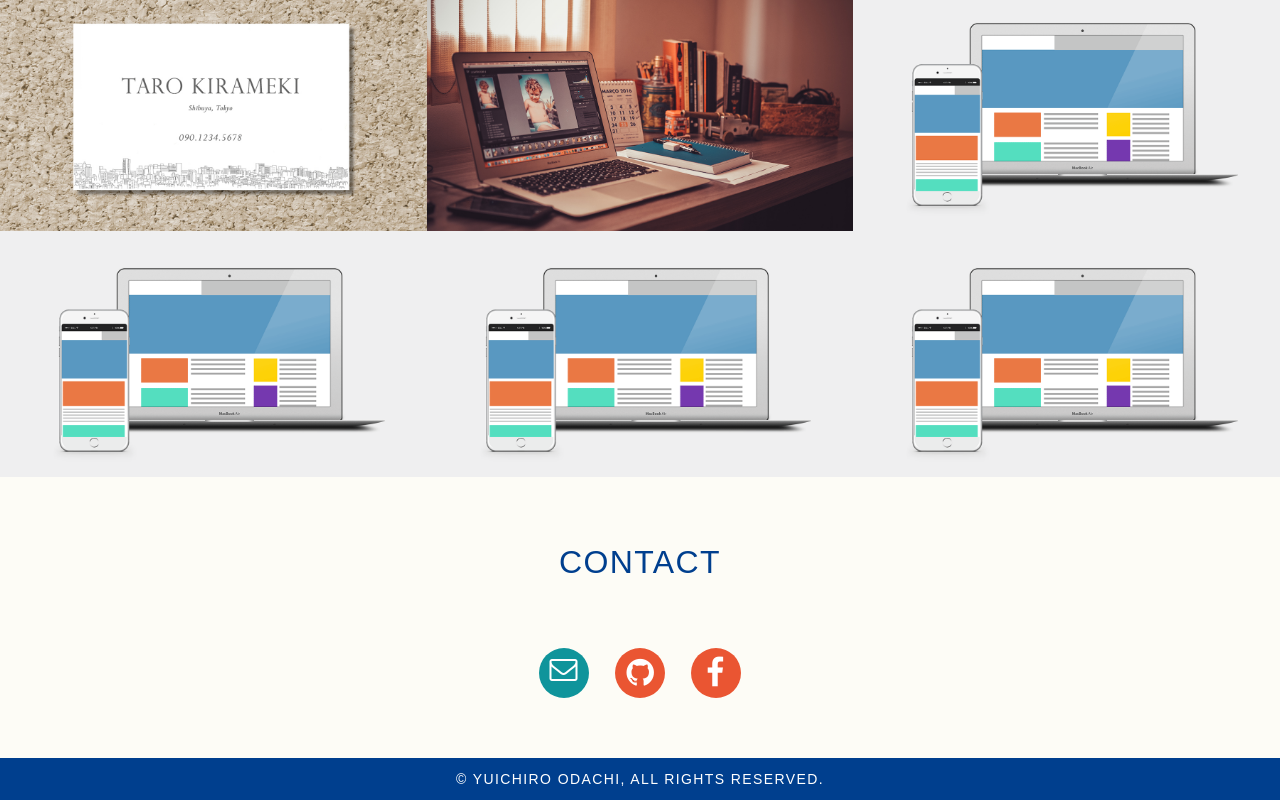
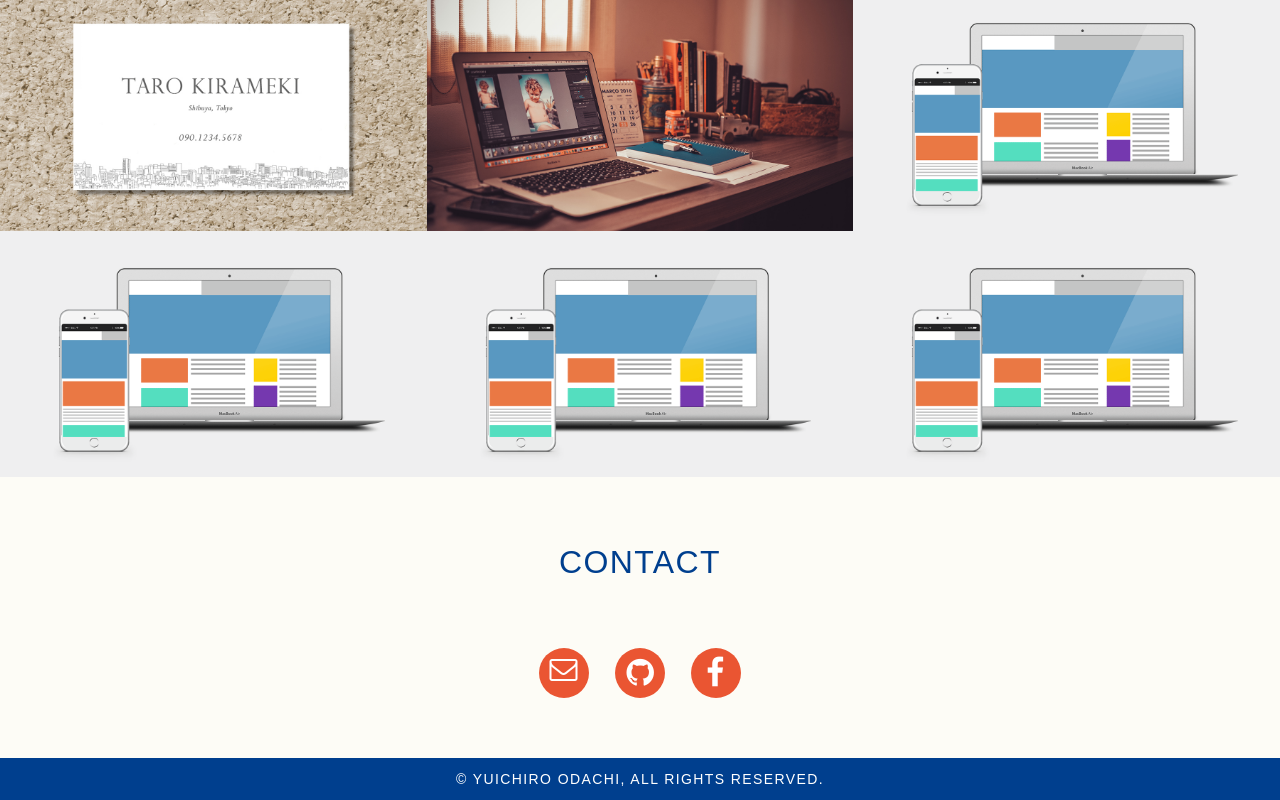
Before and after one commit to yuichiro1975/yuichiro1975.github.io, a plain HTML site: page index.html in a window 1280 px wide. In both pictures the pointer is over the link 564 px from the left and 2142 px from the top of the page. Shown: the part 1470-2270 px from the top of the page. Drawn offline with nearby package versions, Linux system fonts and the light colour scheme.

Commit message:
css edit

```diff
--- a/css/style.css
+++ b/css/style.css
@@ -325,7 +325,7 @@ section h2
 }
 #contact ul a:hover
 {
-    background-color: #0f949b;
+    background-color: #ea5532;
 }
 
 footer
```
